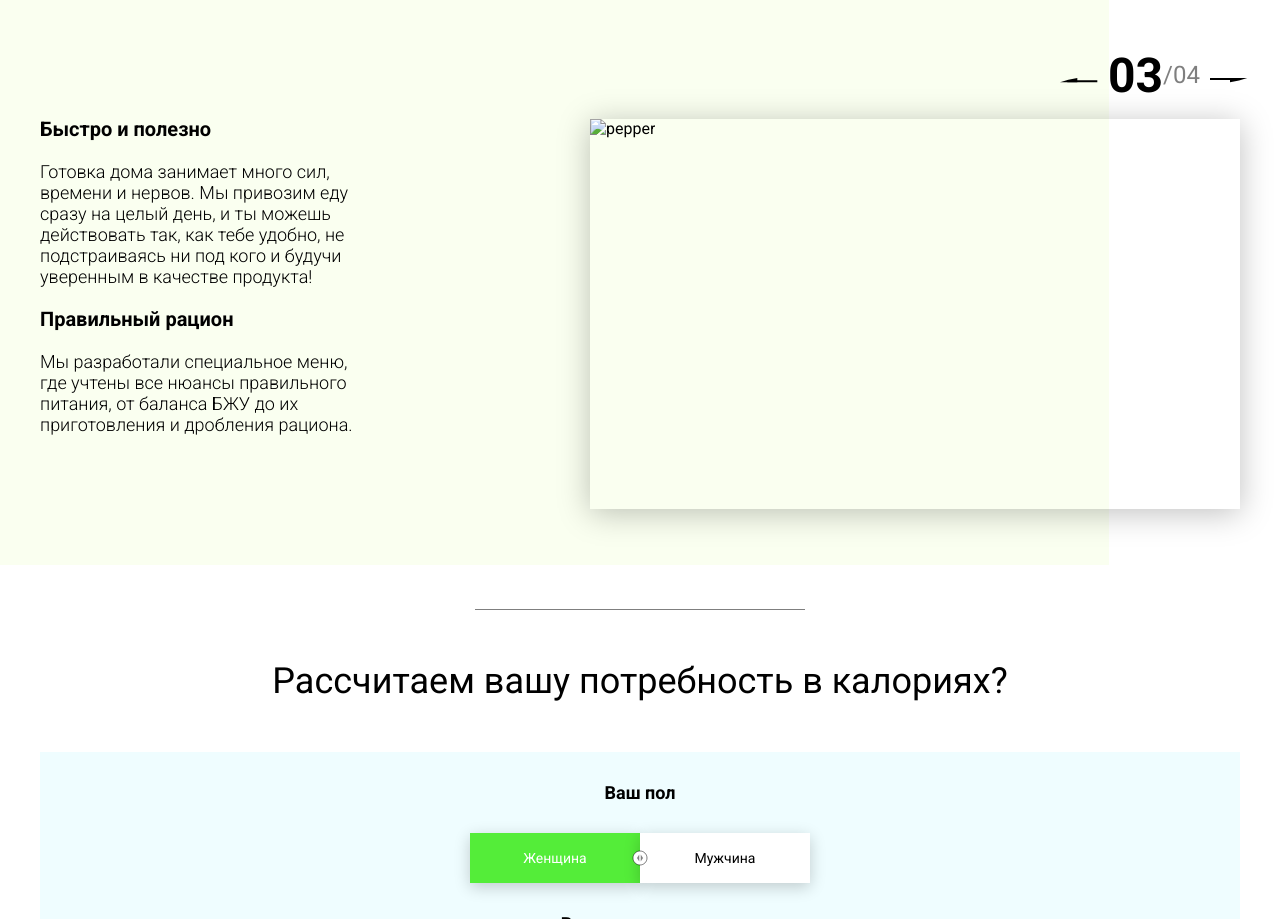
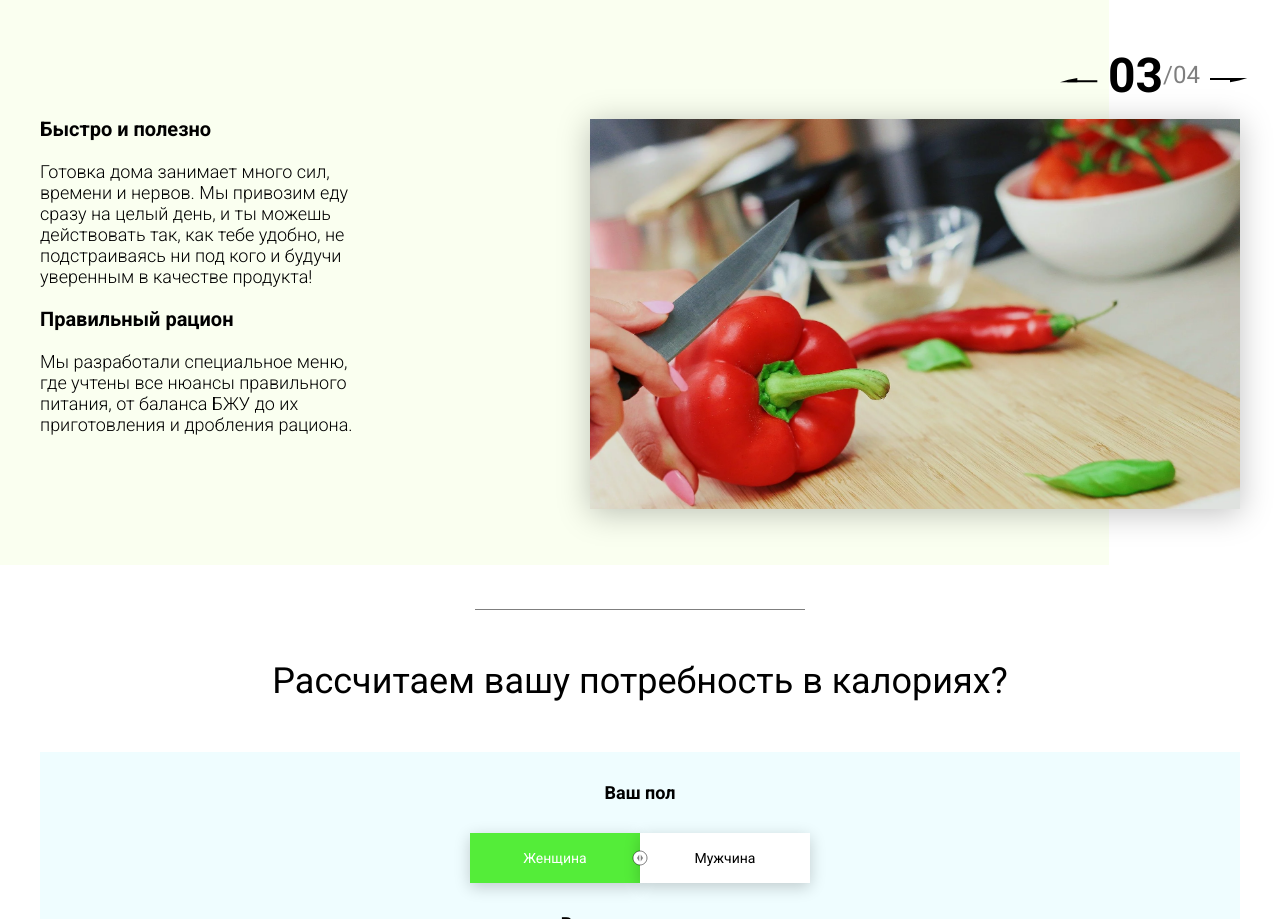
Before and after one commit to RudakovIlya/Food, a plain HTML site: page index.html in a window 1280 px wide. Shown: the part 1148-2067 px from the top of the page. Drawn offline with Linux system fonts and the light colour scheme.

Commit message:
fix: rename images

```diff
--- a/index.html
+++ b/index.html
@@ -5,6 +5,7 @@
   <meta charset="UTF-8">
   <meta name="viewport" content="width=device-width, initial-scale=1.0">
   <title>Food</title>
+  <link rel="shortcut icon" href="icons/veg.svg" type="image/x-icon">
   <link rel="stylesheet" href="css/style.css">
 </head>
 
@@ -124,7 +125,7 @@
         </div>
         <div class="offer__slider-wrapper">
           <div class="offer__slide">
-            <img src="img/slider/pepper.jpg" alt="pepper">
+            <img src="img/slider/pepper.webp" alt="pepper">
           </div>
           <!-- <div class="offer__slide">
                     <img src="img/slider/food-12.webp" alt="food">
```
